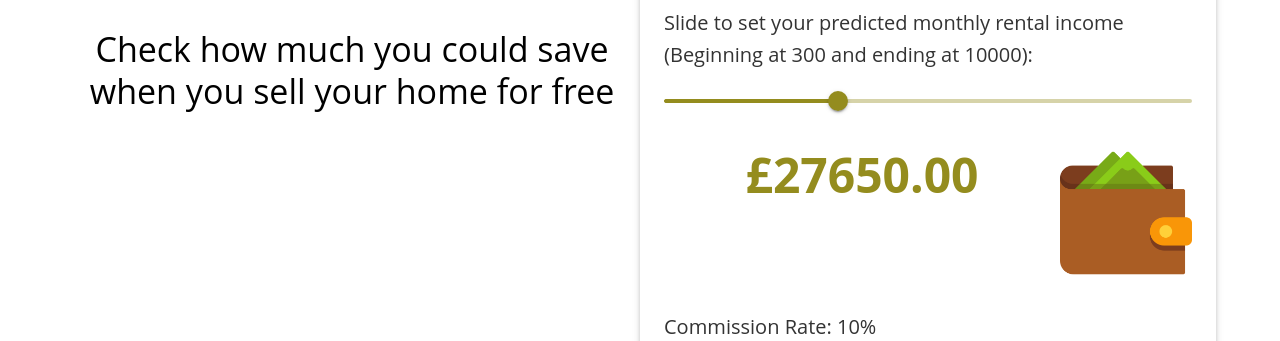
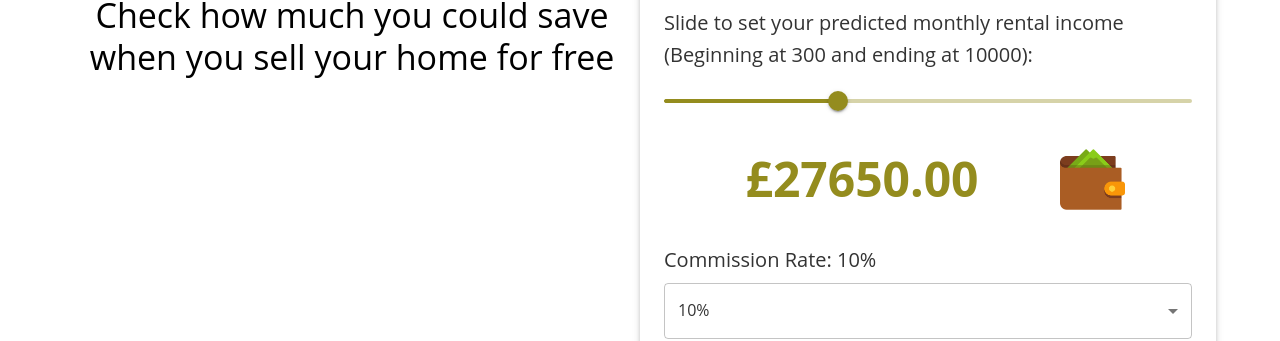
Before and after one commit to nahoma123/front-end-real-estate, a React (Create React App) app: page / in a window 1280 px wide. Shown: the part 835-1176 px from the top of the page. Built offline with nearby package versions, Linux system fonts and the light colour scheme.

Commit message:
image done

```diff
--- a/src/components/presentational/image/img_component.tsx
+++ b/src/components/presentational/image/img_component.tsx
@@ -2,9 +2,10 @@ import React from "react";
 import { styled } from "@mui/material/styles";
 
 const Image = styled("img")({
-  height: "100%",
-  objectFit: "cover",
-  alignItems: "stretch"
+  maxHeight: "100%",
+  maxWidth: "100%",
+  height: "65px",
+  objectFit: "contain",
 });
 
 interface ImgComponentProps {
--- a/src/components/presentational/saving/saving.tsx
+++ b/src/components/presentational/saving/saving.tsx
@@ -61,7 +61,6 @@ const SavingsCalculator = () => {
       <Box marginTop={2}>
         <Divider />
       </Box>
-
       <Box marginTop={2}>
         <Typography variant="h6" gutterBottom>
           Slide to set your predicted monthly rental income (Beginning at 300
@@ -84,20 +83,19 @@ const SavingsCalculator = () => {
         </Grid>
       </Box>
       <Box marginTop={2}>
-        <Grid container>
+        <Grid container alignItems="center">
           <Grid item md={9} sm={9}>
             <Typography
               variant="h3"
-              gutterBottom
-              textAlign={"center"}
-              fontWeight={"bold"}
+              textAlign="center"
+              fontWeight="bold"
               color={primaryColor}
             >
               £{calculateSavings()}
             </Typography>
           </Grid>
-          <Grid item md={3} sm={3}>
-            <ImgComponent imageUrl={Wallet} alt={"wallet img"} />
+          <Grid item md={3} sm={3} style={{ maxWidth: "100%", height: "auto" }}>
+            <ImgComponent imageUrl={Wallet} alt="wallet img" />
           </Grid>
         </Grid>
       </Box>
```
